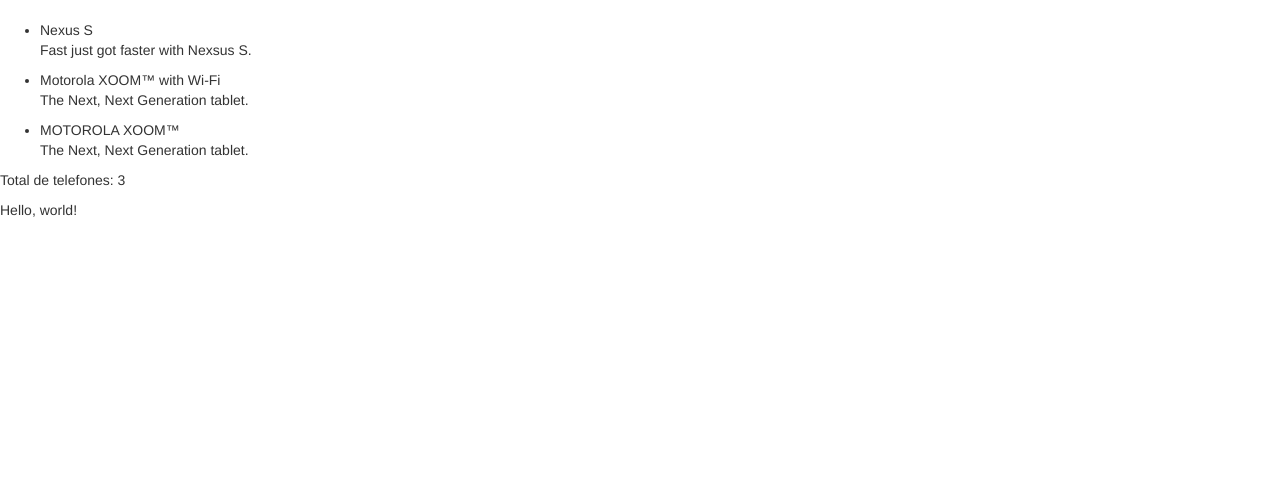
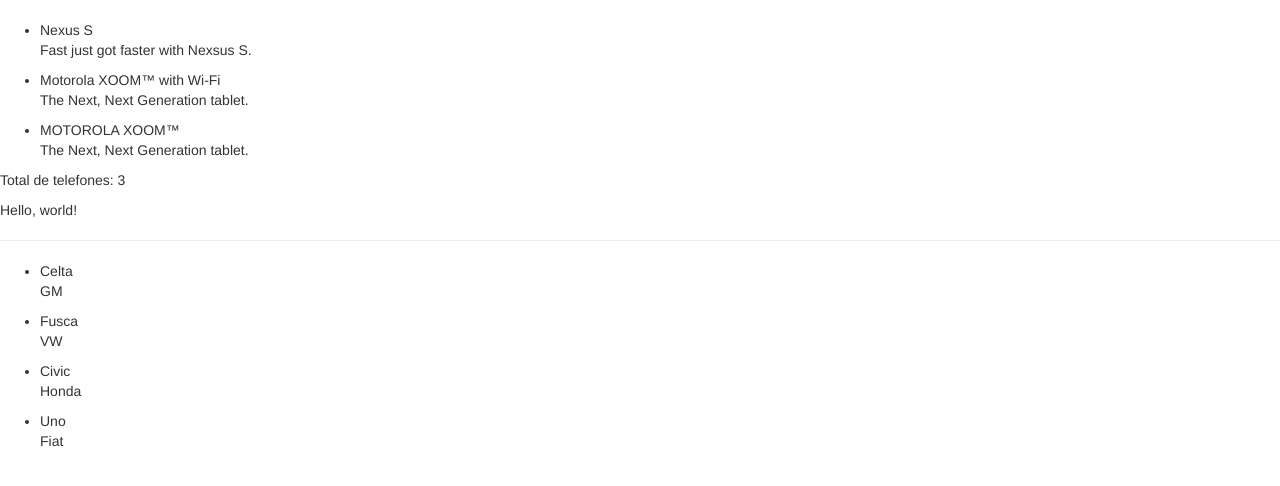
Before and after one commit to wgnrgoncalves/angular1tutorial, a website: page app/index.html in a window 1280 px wide. Drawn offline with nearby package versions, Linux system fonts and the light colour scheme.

Commit message:
Fiz um teste criando outro controller

```diff
--- a/app/app.js
+++ b/app/app.js
@@ -1,5 +1,6 @@
 var phonecatApp = angular.module('phonecatApp', []);
-phonecatApp.controller('PhoneListController',
+phonecatApp
+    .controller('PhoneListController',
         function PhoneListController($scope) {
             $scope.phones = [
                 {
@@ -17,4 +18,24 @@
             $scope.name = 'world';
 
         }
-);
+    ).controller('OutraLista',
+    function OutraLista($scope){
+        $scope.carros = [
+            {
+                nome : 'Celta',
+                marca : 'GM'
+            },
+            {
+                nome : 'Fusca',
+                marca : 'VW'
+            },
+            {
+                nome : 'Civic',
+                marca : 'Honda'
+            },
+            {
+                nome : 'Uno',
+                marca : 'Fiat'
+            }
+        ]
+    });
--- a/app/index.html
+++ b/app/index.html
@@ -9,7 +9,9 @@
     <script src="lib/angular/angular.js"></script>
     <script src="app.js"></script>
 </head>
-<body ng-controller="PhoneListController">
+
+<body>
+    <div ng-controller="PhoneListController">
         <ul>
             <li ng-repeat="phone in phones">
                 <span>{{phone.name}}</span>
@@ -18,7 +20,18 @@
         </ul>
         <p>Total de telefones: {{phones.length}}</p>
         <p>Hello, {{name}}!</p>
+    </div>
+    <hr />
+    <div ng-controller='OutraLista'>
+        <ul>
+            <li ng-repeat='carro in carros'>
+                <span>{{carro.nome}}</span>
+                <p>{{carro.marca}}</p>
+            </li>
+        </ul>
+    </div>
 
 
 </body>
+
 </html>
```
Lines whose indentation alone changed are shown as unchanged.
